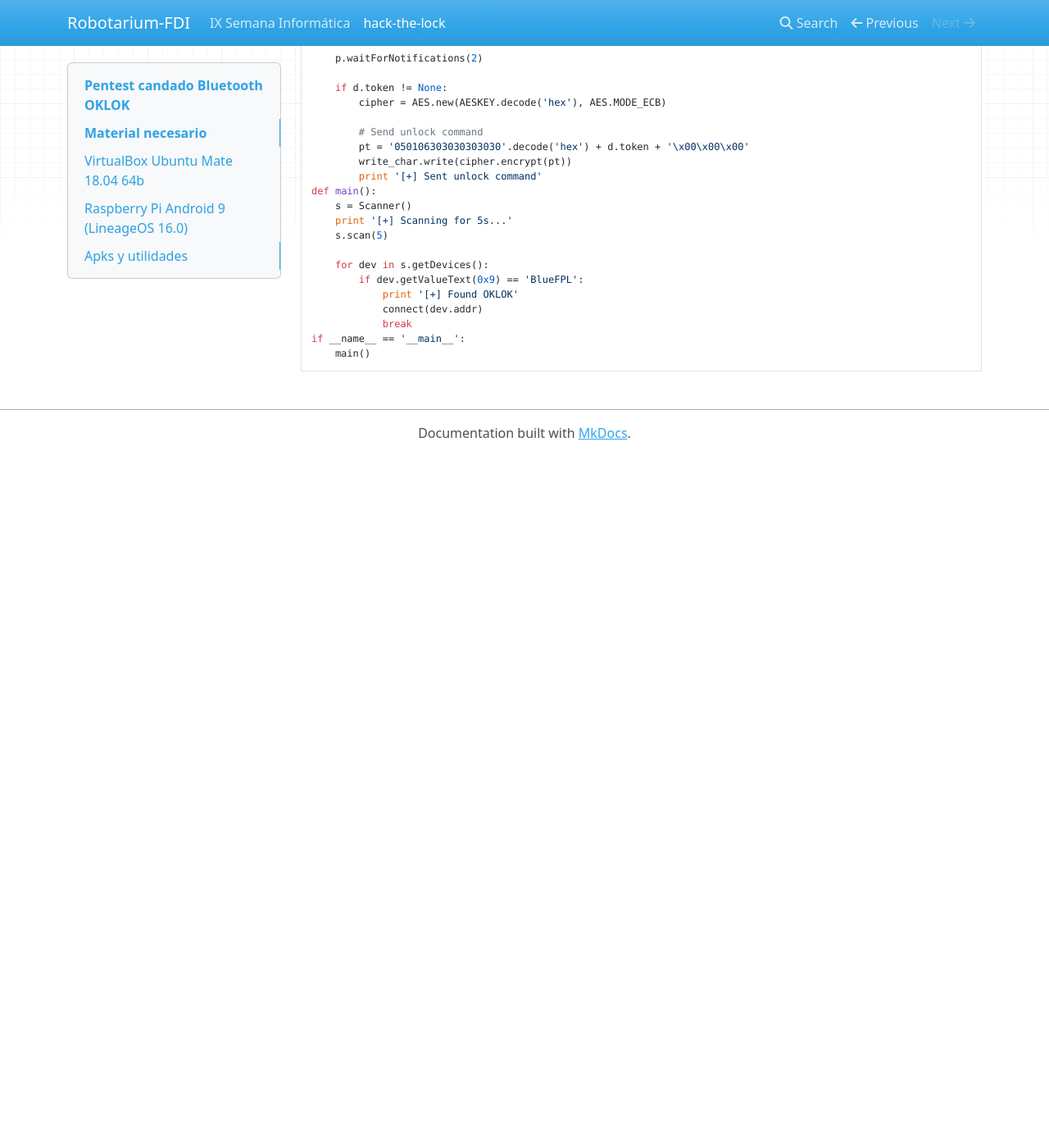
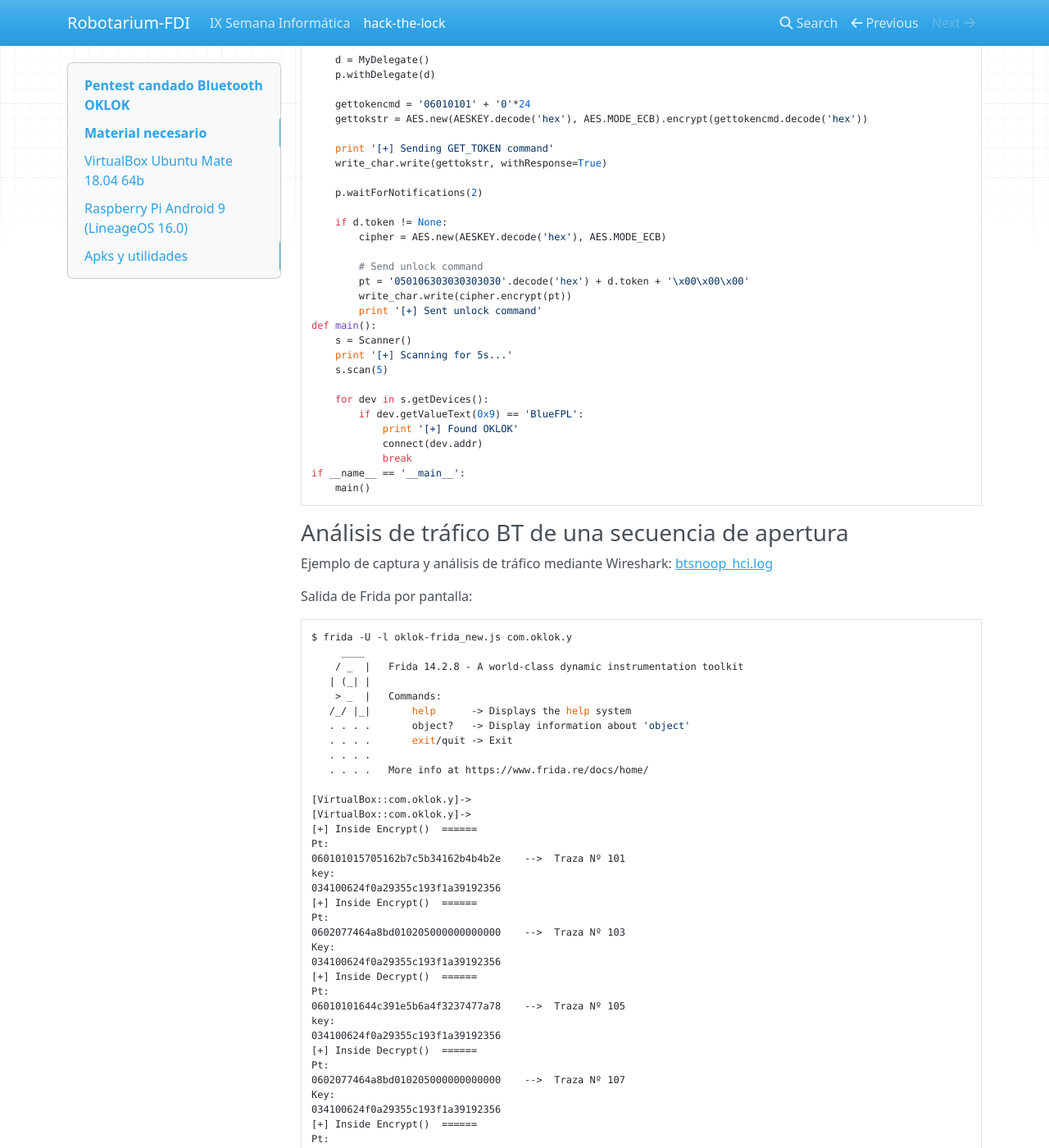
Before and after one commit to tetuante/robotarium-fdi, an MkDocs documentation site: the page built from docs/hack-the-lock/index.md, in a window 1280 px wide and 1400 px high, scrolled down 4069 px. Shown: the whole window at 82% size. Built offline with MkDocs 1.6.1, drawn with Linux system fonts in a browser that asks for light colours; nearby versions of some CDN libraries; before the commit the page ends 4625 px from its top, so only the background shows below that; some of the changed text lies outside the part shown.

Commit message:
Traza del candado
	new file:   docs/hack-the-lock/btsnoop_hci.log
	modified:   docs/hack-the-lock/index.md

````diff
--- a/docs/hack-the-lock/index.md
+++ b/docs/hack-the-lock/index.md
@@ -85,9 +85,14 @@ sudo apt-get install libpcap-dev libnetfilter-queue-dev
 
 ## Apks y utilidades
 
+### Android Apk
+
 Os dejo dos versiones antiguas de la **App Oklok** que no están muy ofuscadas:
+
 *  [oklok_v1.3.0.apk](oklok_v1.3.0.apk)
 *  [oklok_v1.5.7.apk](oklok_v1.5.7.apk)
+
+### Script Frida
 
 Script para **conseguir la clave** mediante Frida:
 
@@ -128,6 +133,8 @@ Java.perform(function ()
     };
 });
 ```
+
+### Script de apertura
 
 Script **Python 2** para abrir el candado (una vez que **conocemos la clave AES**):
 
@@ -189,3 +196,112 @@ def main():
 if __name__ == '__main__':
     main()
 ```
+
+### Análisis de tráfico BT de una secuencia de apertura
+
+Ejemplo de captura y análisis de tráfico mediante Wireshark:  [btsnoop_hci.log](btsnoop_hci.log)
+
+Salida de Frida por pantalla:
+
+```bash
+$ frida -U -l oklok-frida_new.js com.oklok.y
+     ____
+    / _  |   Frida 14.2.8 - A world-class dynamic instrumentation toolkit
+   | (_| |
+    > _  |   Commands:
+   /_/ |_|       help      -> Displays the help system
+   . . . .       object?   -> Display information about 'object'
+   . . . .       exit/quit -> Exit
+   . . . .
+   . . . .   More info at https://www.frida.re/docs/home/
+
+[VirtualBox::com.oklok.y]->
+[VirtualBox::com.oklok.y]->
+[+] Inside Encrypt()  ======
+Pt:
+060101015705162b7c5b34162b4b4b2e    -->  Traza Nº 101
+key:
+034100624f0a29355c193f1a39192356
+[+] Inside Encrypt()  ======
+Pt:
+0602077464a8bd010205000000000000    -->  Traza Nº 103
+Key:
+034100624f0a29355c193f1a39192356
+[+] Inside Decrypt()  ======
+Pt:
+06010101644c391e5b6a4f3237477a78    -->  Traza Nº 105
+key:
+034100624f0a29355c193f1a39192356
+[+] Inside Decrypt()  ======
+Pt:
+0602077464a8bd010205000000000000    -->  Traza Nº 107
+Key:
+034100624f0a29355c193f1a39192356
+[+] Inside Encrypt()  ======
+Pt:
+020101017464a8bd2f22114d0c157e65    -->  Traza Nº 109
+key:
+034100624f0a29355c193f1a39192356
+[+] Inside Decrypt()  ======
+Pt:
+0202015e64a8bd010205000000000000    -->  Traza Nº 112
+Key:
+034100624f0a29355c193f1a39192356
+[+] Inside Encrypt()  ======
+Pt:
+0501063030303030307464a8bd1f0375    -->  Traza Nº 113
+key:
+034100624f0a29355c193f1a39192356
+[+] Inside Decrypt()  ======
+Pt:
+0502010064a8bd010205000000000000    -->  Traza Nº 121
+Key:
+034100624f0a29355c193f1a39192356
+[+] Inside Decrypt()  ======
+Pt:
+050d010064a8bd010205000000000000    -->  Traza Nº 123
+Key:
+034100624f0a29355c193f1a39192356
+Process terminated
+[VirtualBox::com.oklok.y]->
+
+```
+
+Script de Python 2 análisis de trazas:
+
+```python
+#!/usr/bin/python2.7
+
+from Crypto.Cipher import AES
+import binascii
+
+aeskey="034100624f0a29355c193f1a39192356"
+aesobj = AES.new(aeskey.decode("hex"), AES.MODE_ECB)
+
+wiresharkpacket = "64642f5d28a845260d9c3b7464d1003f"
+print "Traza 101: " + str(aesobj.decrypt(wiresharkpacket.decode("hex")).encode('hex'))
+
+wiresharkpacket = "b7375edcb4311b888c78b794fa828853"
+print "Traza 103: " + str(aesobj.decrypt(wiresharkpacket.decode("hex")).encode('hex'))
+
+wiresharkpacket = "d349035cb778578f78761a9b6b2344fd"
+print "Traza 105: " + str(aesobj.decrypt(wiresharkpacket.decode("hex")).encode('hex'))
+
+wiresharkpacket = "b7375edcb4311b888c78b794fa828853"
+print "Traza 107: " + str(aesobj.decrypt(wiresharkpacket.decode("hex")).encode('hex'))
+
+wiresharkpacket = "e2608fd9ec82d3f082962256188ca320"
+print "Traza 109: " + str(aesobj.decrypt(wiresharkpacket.decode("hex")).encode('hex'))
+
+wiresharkpacket = "7c961523beeabc82b97305e1facb1d41"
+print "Traza 112: " + str(aesobj.decrypt(wiresharkpacket.decode("hex")).encode('hex'))
+
+wiresharkpacket = "62a0972768b33fbe2fb95456c36b9bf6"
+print "Traza 113: " + str(aesobj.decrypt(wiresharkpacket.decode("hex")).encode('hex'))
+
+wiresharkpacket = "71dda074a979da25e1b51f51d8689a72"
+print "Traza 121: " + str(aesobj.decrypt(wiresharkpacket.decode("hex")).encode('hex'))
+
+wiresharkpacket = "e8a8855bb311de5ad1d12e79a5206d89"
+print "Traza 123: " + str(aesobj.decrypt(wiresharkpacket.decode("hex")).encode('hex'))
+```
````
Also changed, not shown: 1 other file.
